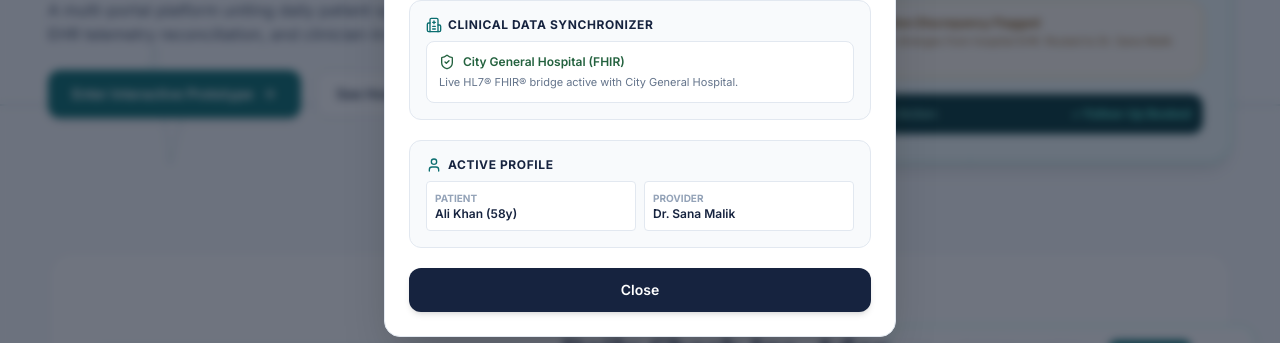
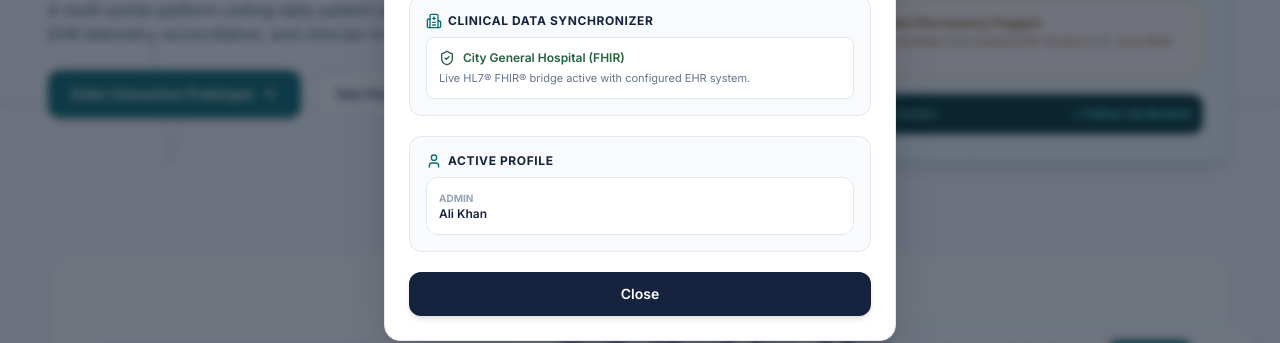
Before and after one commit to UsmanBari/ChronicCare-AI, a Next.js app: page / in a window 1280 px wide. Both pictures are taken after a click on the button 1210 px from the left and 35 px from the top of the page. Shown: the part 345-688 px from the top of the page. Built offline with nearby package versions, Linux system fonts and the light colour scheme; a web font is replaced by a local one.

Commit message:
fix(ui): Settings and Health Record show real values

```diff
--- a/app/components/HealthRecordScreen.tsx
+++ b/app/components/HealthRecordScreen.tsx
@@ -503,7 +503,11 @@ export const HealthRecordScreen = () => {
                         {isActive ? (isUrdu ? "فعال" : "Active") : (isUrdu ? "بند شدہ" : "Stopped")}
                       </span>
                     </div>
-                    <p className="text-xs text-slate-600 font-mono">{med.dosage}</p>
+                    <p className="text-xs text-slate-600 font-mono">
+                      {med.dosage && med.dosage.trim() && med.dosage.trim().toLowerCase() !== "dosage"
+                        ? med.dosage
+                        : (isUrdu ? "کوئی مقدار درج نہیں ہے" : "No dose entered")}
+                    </p>
                   </div>
 
                   <div className="flex items-center gap-2 self-end sm:self-center">
@@ -616,7 +620,11 @@ export const HealthRecordScreen = () => {
               >
                 <div>
                   <div className="flex items-center gap-2">
-                    <span className="font-bold text-sm text-navy-900">{alg.substance}</span>
+                    <span className="font-bold text-sm text-navy-900">
+                      {alg.substance && alg.substance.trim() && alg.substance.trim().toLowerCase() !== "substance"
+                        ? alg.substance
+                        : (isUrdu ? "کوئی مادہ درج نہیں ہے" : "No substance entered")}
+                    </span>
                     {alg.confirmed && (
                       <span className="text-[10px] font-bold px-2 py-0.5 rounded bg-teal-100 text-teal-900 inline-flex items-center gap-1">
                         <CheckCircle2 className="w-3 h-3" /> Confirmed
--- a/app/components/UnifiedSettingsModal.tsx
+++ b/app/components/UnifiedSettingsModal.tsx
@@ -2,6 +2,7 @@ import React, { useState } from "react";
 import { useApp } from "../context/AppContext";
 import { Settings, Globe, ShieldCheck, Database, X, Activity, User, Hospital, ShieldAlert, CheckCircle2, AlertTriangle, Loader2 } from "lucide-react";
 import { api, ApiError } from "../lib/api";
+import { titleCaseName } from "../lib/presentation";
 
 export const UnifiedSettingsModal = () => {
   const {
@@ -17,6 +18,9 @@ export const UnifiedSettingsModal = () => {
     portal,
     t,
     isUrdu,
+    userRole,
+    userIdentifier,
+    setScreen,
   } = useApp();
 
   const [confirmRevokeType, setConfirmRevokeType] = useState<"data" | "provider" | null>(null);
@@ -203,7 +207,7 @@ export const UnifiedSettingsModal = () => {
                         : "bg-slate-200 text-slate-700 hover:bg-slate-300"
                     }`}
                   >
-                    {hasDataConsent ? (isUrdu ? "فعال ✓" : "Active ✓") : (isUrdu ? "غیر فعال" : "Off")}
+                    {hasDataConsent ? (isUrdu ? "فعال ✓" : "Active ✓") : (isUrdu ? "اجازت نہیں دی گئی" : "Not given")}
                   </button>
                 </div>
 
@@ -230,7 +234,7 @@ export const UnifiedSettingsModal = () => {
                         : "bg-slate-200 text-slate-700 hover:bg-slate-300"
                     }`}
                   >
-                    {hasProviderConsent ? (isUrdu ? "فعال ✓" : "Active ✓") : (isUrdu ? "غیر فعال" : "Off")}
+                    {hasProviderConsent ? (isUrdu ? "فعال ✓" : "Active ✓") : (isUrdu ? "اجازت نہیں دی گئی" : "Not given")}
                   </button>
                 </div>
               </div>
@@ -257,7 +261,7 @@ export const UnifiedSettingsModal = () => {
               )}
               <p className="text-[11px] text-slate-500 mt-1">
                 {connectionMode === "fhir"
-                  ? "Live HL7® FHIR® bridge active with City General Hospital."
+                  ? "Live HL7® FHIR® bridge active with configured EHR system."
                   : "Isolated device storage mode using the local store."}
               </p>
             </div>
@@ -269,14 +273,29 @@ export const UnifiedSettingsModal = () => {
               <User className="w-4 h-4 text-teal-700" />
               <span>{t.activeProfileLabel}</span>
             </span>
-            <div className="grid grid-cols-2 gap-2 text-slate-600">
-              <div className="p-2 rounded bg-white border border-slate-200">
-                <span className="text-[10px] text-slate-400 block uppercase font-bold">Patient</span>
-                <span className="font-semibold text-navy-800">Ali Khan (58y)</span>
-              </div>
-              <div className="p-2 rounded bg-white border border-slate-200">
-                <span className="text-[10px] text-slate-400 block uppercase font-bold">Provider</span>
-                <span className="font-semibold text-navy-800">Dr. Sana Malik</span>
+            <div className="p-3 rounded-xl bg-white border border-slate-200 space-y-2 text-slate-600">
+              <div className="flex items-center justify-between">
+                <div>
+                  <span className="text-[10px] text-slate-400 block uppercase font-bold">
+                    {userRole ? userRole.charAt(0).toUpperCase() + userRole.slice(1) : (portal === "patient" ? "Patient" : portal === "provider" ? "Provider" : "Admin")}
+                  </span>
+                  <span className="font-semibold text-navy-800">
+                    {titleCaseName(userIdentifier) || userIdentifier}
+                  </span>
+                </div>
+                {portal === "patient" && (
+                  <button
+                    type="button"
+                    onClick={() => {
+                      setShowSettings(false);
+                      setScreen("inclusion");
+                    }}
+                    id="settings-my-details-btn"
+                    className="px-3 py-1.5 rounded-lg text-xs font-semibold bg-teal-50 hover:bg-teal-100 text-teal-900 border border-teal-200 transition-colors"
+                  >
+                    {isUrdu ? "میری تفصیلات" : "My details"}
+                  </button>
+                )}
               </div>
             </div>
           </div>
```
